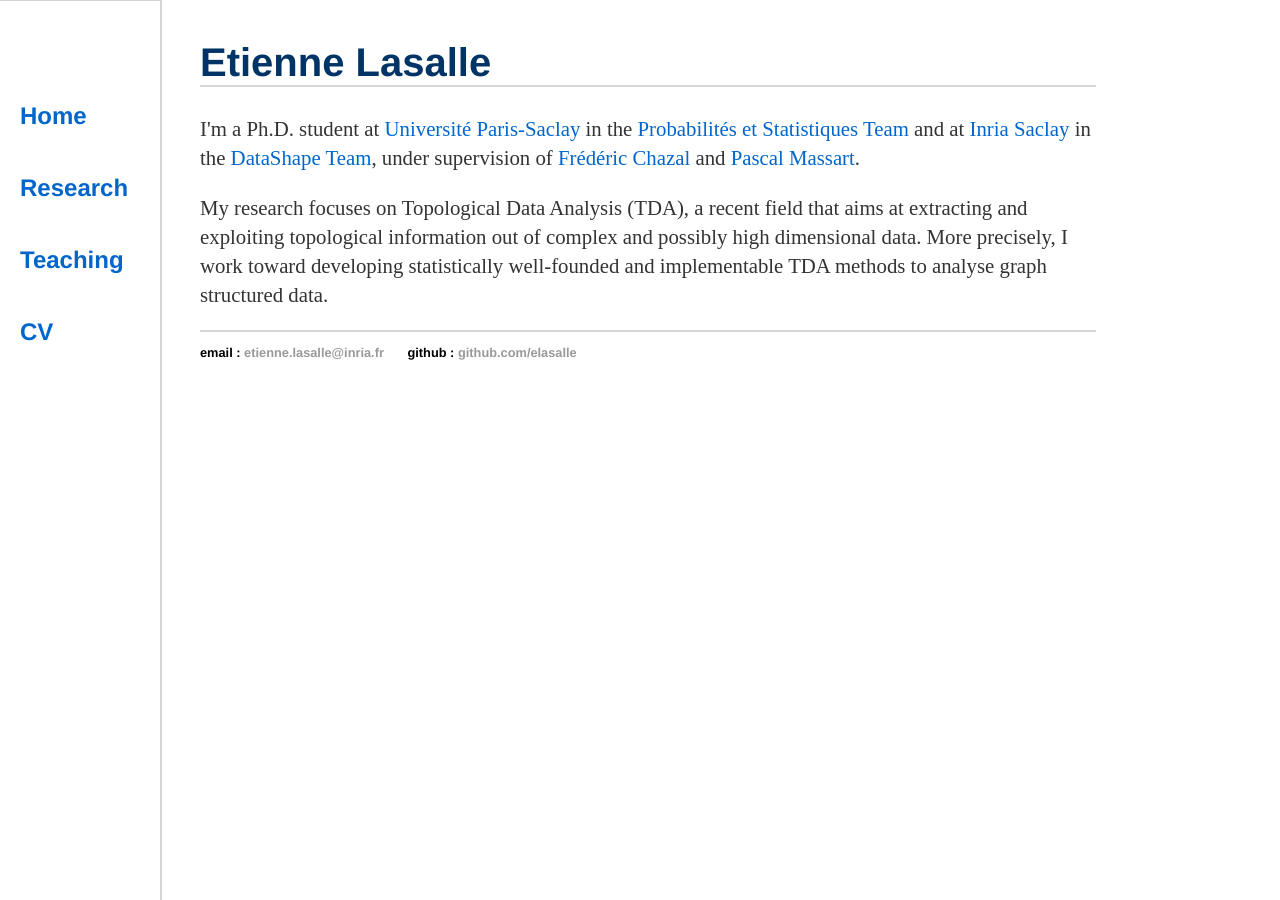
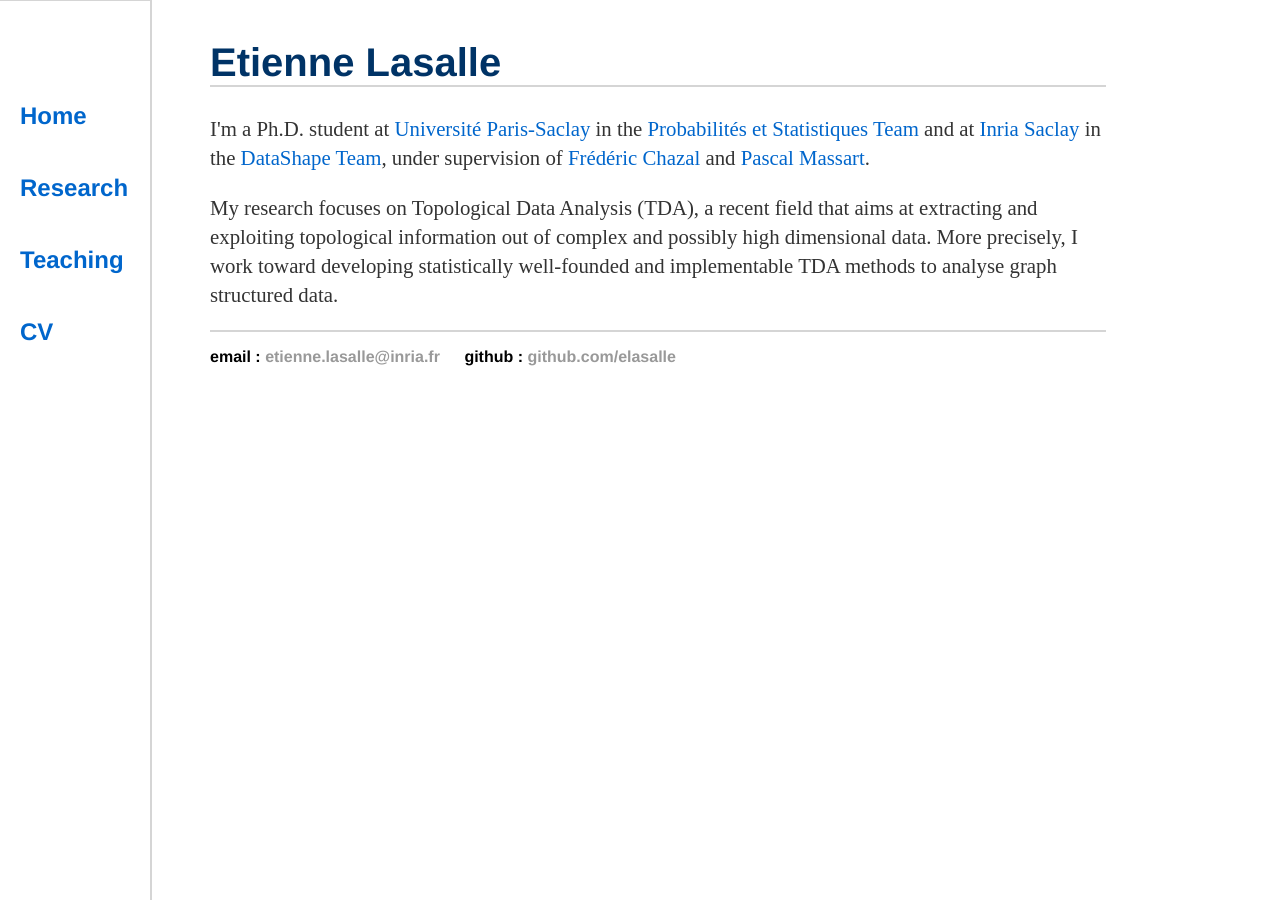
Before and after one commit to elasalle/elasalle.github.io, a Jekyll site: the page built from index.html, in a window 1280 px wide. Built offline with Jekyll 4.4.1, drawn with Linux system fonts in a browser that asks for light colours.

Commit message:
Update main.css

```diff
--- a/css/main.css
+++ b/css/main.css
@@ -1,5 +1,5 @@
 body {
-    margin: 40px auto 40px 200px;
+    margin: 40px auto 40px 210px;
     width: 70%;
 }
 nav {
@@ -8,7 +8,7 @@ nav {
 }
 .sidenav {
   height: 100%; /* Full-height: remove this if you want "auto" height */
-  width: 140px; /* Set the width of the sidebar */
+  width: 130px; /* Set the width of the sidebar */
   position: fixed; /* Fixed Sidebar (stay in place on scroll) */
   z-index: 1; /* Stay on top */
   top: 0; /* Stay at the top */
@@ -64,7 +64,7 @@ p {
 }
 footer {
     border-top: 2px solid #d5d5d5;
-    font-size: .8em;
+    font-size: 1em;
 }
 
 .normalsize { font-size: 1.3em;}
```
